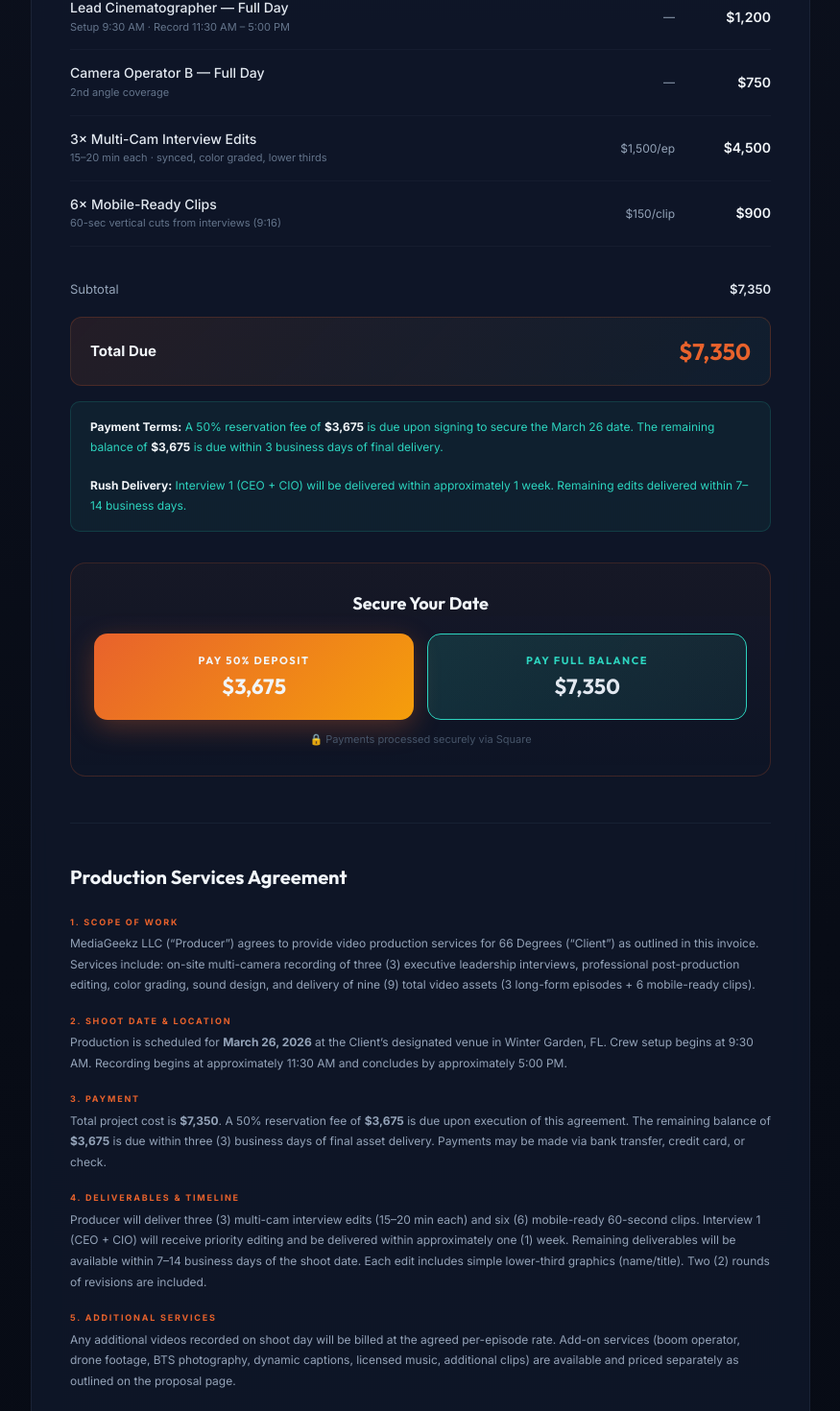
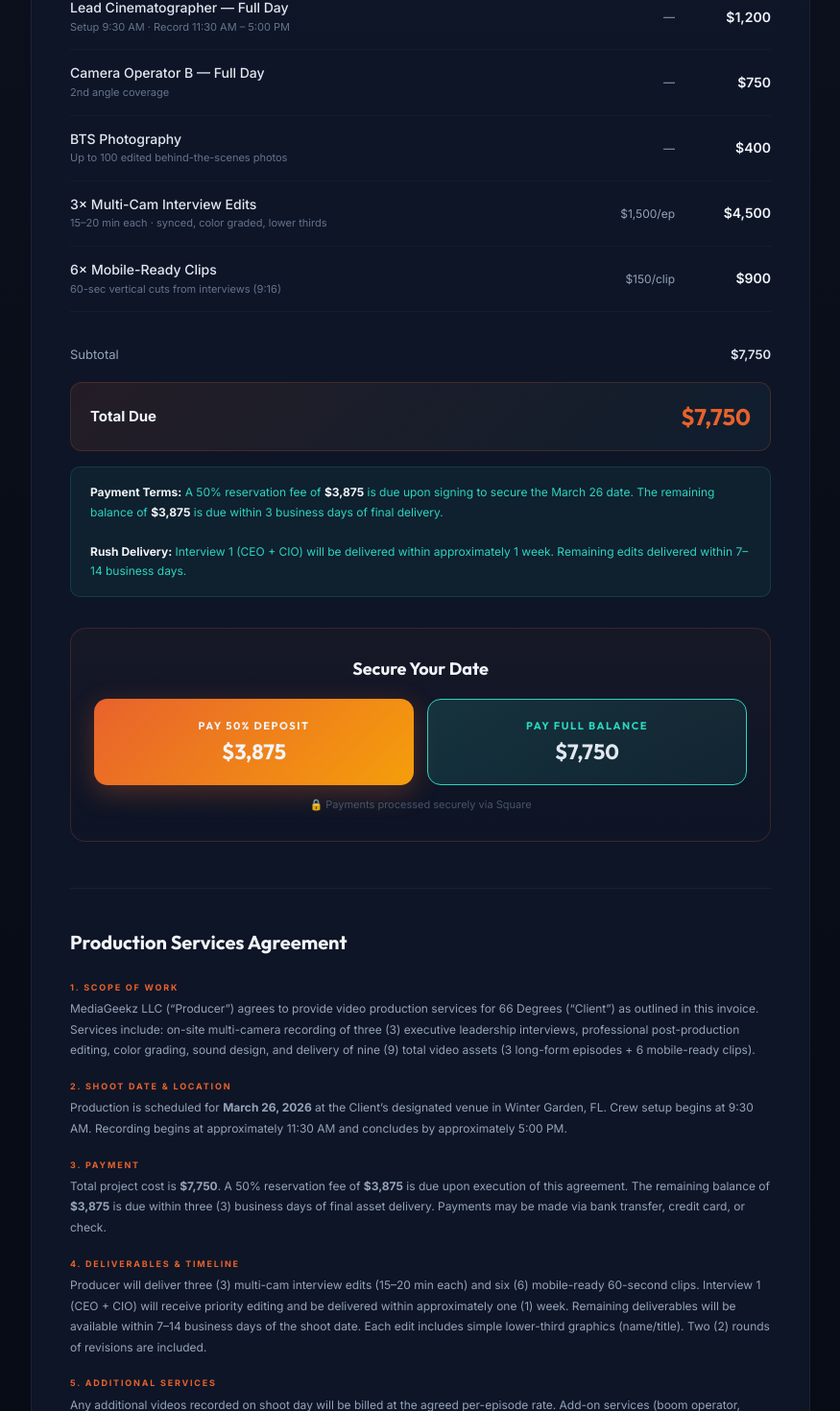
Before and after one commit to DanielSensual/Mediageekzquotes, a Next.js app: page /proposals/leadership-interviews/invoice in a window 1280 px wide. Shown: the part 740-2210 px from the top of the page at 96% size, without its empty margins (202-1077 px from the left). Built offline with nearby package versions, Linux system fonts and the light colour scheme.

Commit message:
feat: add BTS Photography $400 to invoice line items + update contract

```diff
--- a/app/proposals/leadership-interviews/invoice/page.js
+++ b/app/proposals/leadership-interviews/invoice/page.js
@@ -21,6 +21,7 @@ const CLIENT = {
 const LINE_ITEMS = [
     { description: 'Lead Cinematographer — Full Day', detail: 'Setup 9:30 AM · Record 11:30 AM – 5:00 PM', amount: 1200 },
     { description: 'Camera Operator B — Full Day', detail: '2nd angle coverage', amount: 750 },
+    { description: 'BTS Photography', detail: 'Up to 100 edited behind-the-scenes photos', amount: 400 },
     { description: '3× Multi-Cam Interview Edits', detail: '15–20 min each · synced, color graded, lower thirds', amount: 4500, per: '$1,500/ep' },
     { description: '6× Mobile-Ready Clips', detail: '60-sec vertical cuts from interviews (9:16)', amount: 900, per: '$150/clip' },
 ];
@@ -640,7 +641,7 @@ export default function InvoicePage() {
                         <div className="clause">
                             <div className="clause-num">5. Additional Services</div>
                             <div className="clause-text">
-                                Any additional videos recorded on shoot day will be billed at the agreed per-episode rate. Add-on services (boom operator, drone footage, BTS photography, dynamic captions, licensed music, additional clips) are available and priced separately as outlined on the proposal page.
+                                Any additional videos recorded on shoot day will be billed at the agreed per-episode rate. Add-on services (boom operator, drone footage, dynamic captions, licensed music, additional clips) are available and priced separately as outlined on the proposal page.
                             </div>
                         </div>
 
```
